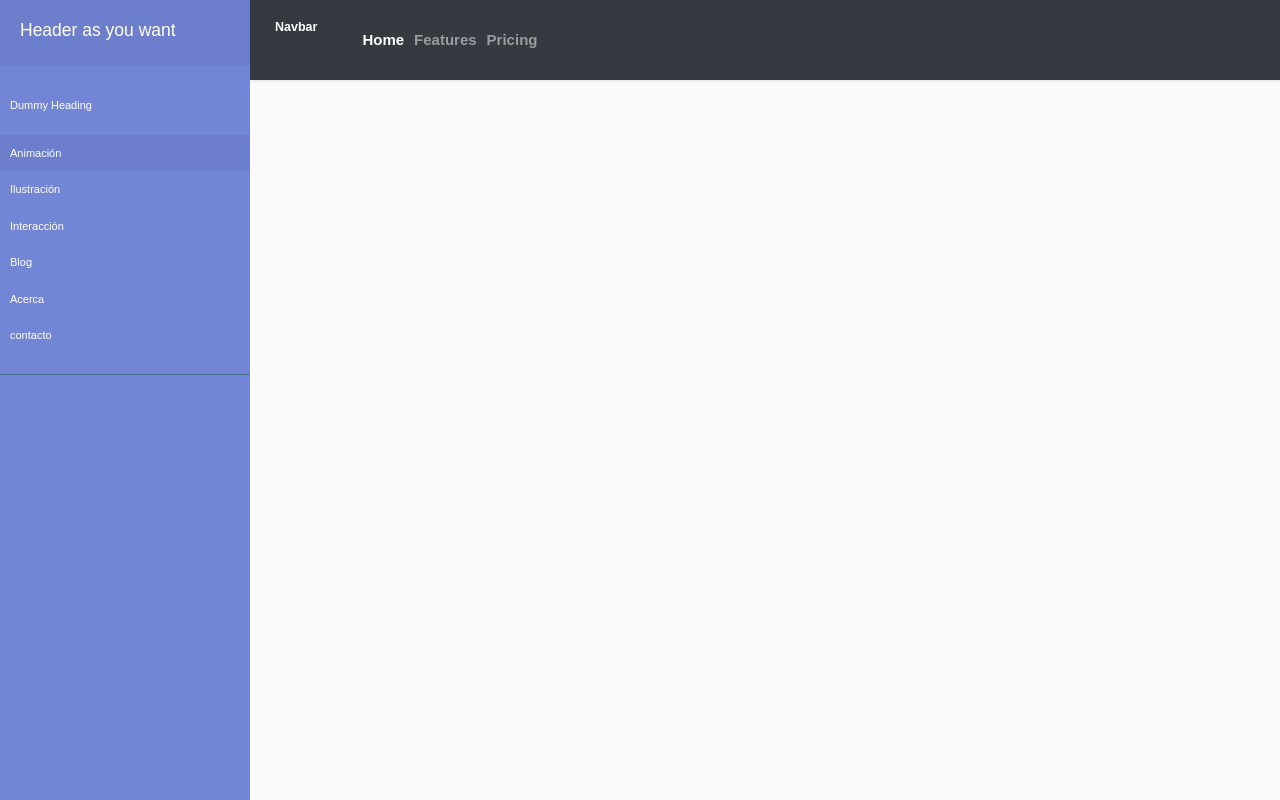
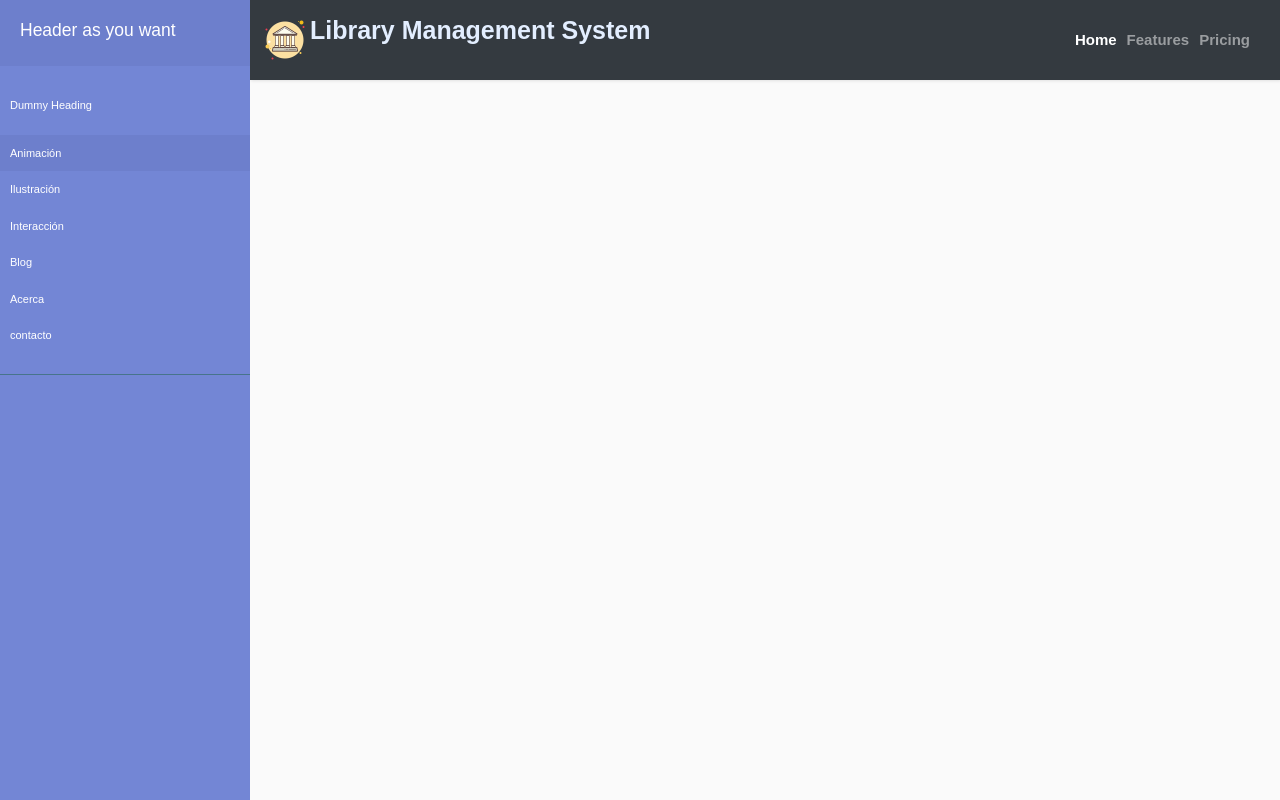
Before and after one commit to nehal6657/Library-DBMS, a PHP site: page /admin_home.html in a window 1280 px wide. Run offline with PHP 8.4, Linux system fonts and the light colour scheme; some libraries are stand-ins or nearby versions.

Commit message:
minor changes

```diff
--- a/admin_home.html
+++ b/admin_home.html
@@ -8,7 +8,7 @@
     <link rel="stylesheet" href="./style/style.css">
     <link rel="icon" href="./style/logo.png" type="image/png">
     <link rel="stylesheet" href="https://cdnjs.cloudflare.com/ajax/libs/malihu-custom-scrollbar-plugin/3.1.5/jquery.mCustomScrollbar.min.css">
-    <title>Register Page</title>
+    <title>Admin</title>
 </head>
 
 <body>
@@ -61,11 +61,12 @@
 
 
           <nav class="navbar navbar-expand-lg navbar-dark bg-dark main-nav">
-            <a class="navbar-brand" href="#">Navbar</a>
+              <img src="./style/logo.png" alt="logo">
+              <h3 id="title3">Library Management System</h3>
             <button class="navbar-toggler" type="button" data-toggle="collapse" data-target="#navbarNavDropdown" aria-controls="navbarNavDropdown" aria-expanded="false" aria-label="Toggle navigation">
               <span class="navbar-toggler-icon"></span>
             </button>
-            <div class="collapse navbar-collapse" id="navbarNavDropdown">
+            <div class="collapse navbar-collapse justify-content-end" id="navbarNavDropdown">
               <ul class="navbar-nav">
                 <li class="nav-item active">
                   <a class="nav-link" href="#">Home <span class="sr-only">(current)</span></a>
--- a/login.html
+++ b/login.html
@@ -13,11 +13,12 @@
 
 
     <nav class="navbar navbar-expand-lg navbar-dark bg-dark main-nav">
-        <a class="navbar-brand" href="#">Navbar</a>
+        <img src="./style/logo.png" alt="logo">
+        <h3 id="title3">Library Management System</h3>
       <button class="navbar-toggler" type="button" data-toggle="collapse" data-target="#navbarNavDropdown" aria-controls="navbarNavDropdown" aria-expanded="false" aria-label="Toggle navigation">
         <span class="navbar-toggler-icon"></span>
       </button>
-        <div class="collapse navbar-collapse" id="navbarNavDropdown">
+      <div class="collapse navbar-collapse justify-content-end" id="navbarNavDropdown">
         <ul class="navbar-nav">
           <li class="nav-item active">
             <a class="nav-link" href="#">Home <span class="sr-only">(current)</span></a>
@@ -32,6 +33,7 @@
         </ul>
       </div>
     </nav>
+
 
 
         <div class="login-page">
--- a/register.html
+++ b/register.html
@@ -13,11 +13,12 @@
 
 
     <nav class="navbar navbar-expand-lg navbar-dark bg-dark main-nav">
-        <a class="navbar-brand" href="#">Navbar</a>
+        <img src="./style/logo.png" alt="logo">
+        <h3 id="title3">Library Management System</h3>
       <button class="navbar-toggler" type="button" data-toggle="collapse" data-target="#navbarNavDropdown" aria-controls="navbarNavDropdown" aria-expanded="false" aria-label="Toggle navigation">
         <span class="navbar-toggler-icon"></span>
       </button>
-        <div class="collapse navbar-collapse" id="navbarNavDropdown">
+      <div class="collapse navbar-collapse justify-content-end" id="navbarNavDropdown">
         <ul class="navbar-nav">
           <li class="nav-item active">
             <a class="nav-link" href="#">Home <span class="sr-only">(current)</span></a>
@@ -32,6 +33,7 @@
         </ul>
       </div>
     </nav>
+
 
 
       <div class="form">
--- a/style/style.css
+++ b/style/style.css
@@ -38,6 +38,14 @@
     font-size: 3.5rem;
     margin-bottom: 2rem;
     font-family: 'Times New Roman', Times, serif;
+}
+#title3{
+  text-align: left;
+  text-transform: capitalize;
+  font-size: 2.5rem;
+  margin-bottom: 2rem;
+  font-weight: bolder;
+  color: #e3eeff;
 }
 .logo{
     height: 14rem;
```
Also changed, not shown: style/logo.png (added). Lines whose indentation alone changed are shown as unchanged.
